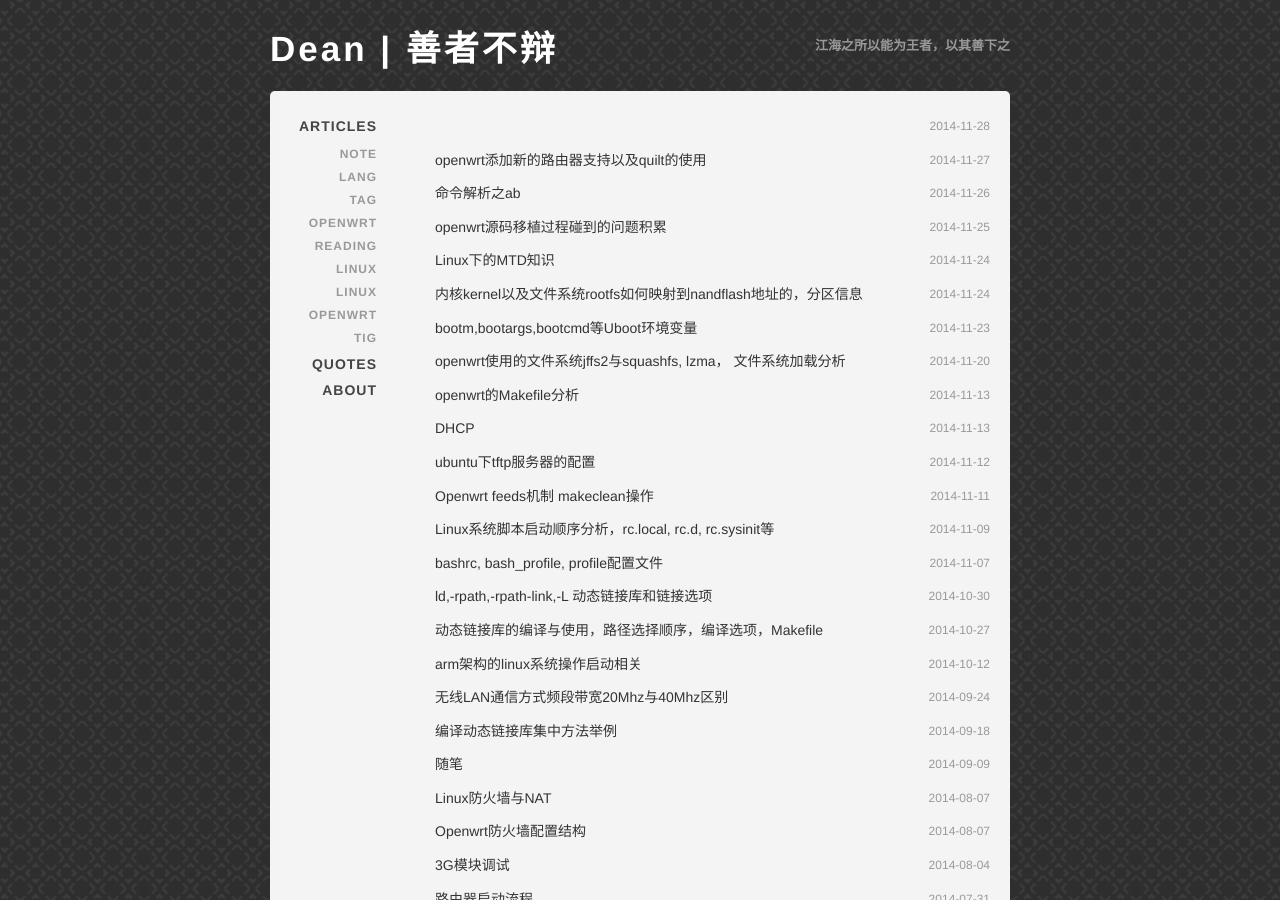
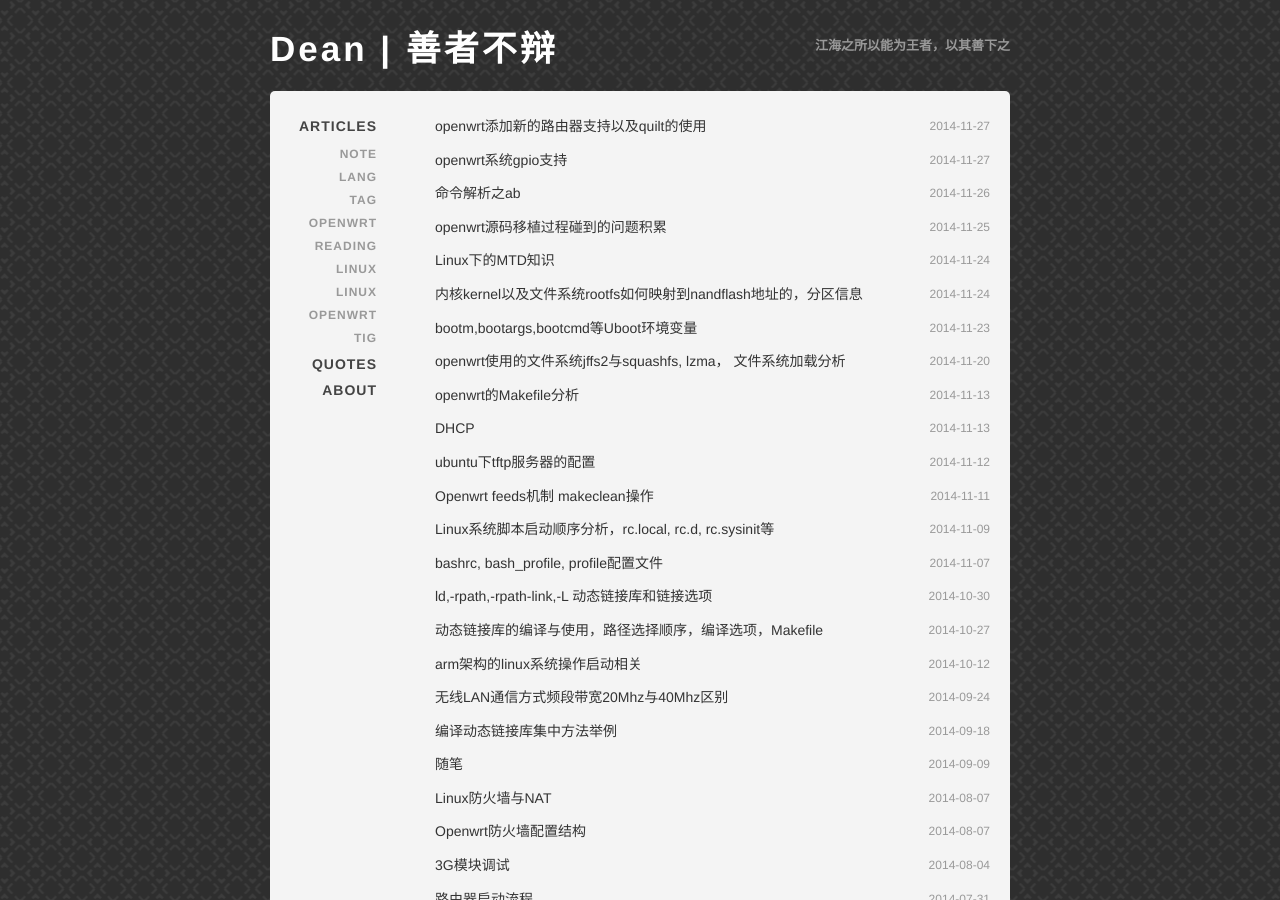
Before and after one commit to deanshishang/deanshishang.github.com, a Jekyll site: the page built from index.html, in a window 1280 px wide and 900 px high. Built offline with Jekyll 4.4.1, drawn with Linux system fonts in a browser that asks for light colours.

Commit message:
change the file

```diff
--- a/_posts/2014-11-27-openwrtgpio.md
+++ b/_posts/2014-11-27-openwrtgpio.md
@@ -1,6 +1,6 @@
 ---
 layout: post
-title：openwrt系统gpio控制
+title: openwrt系统gpio支持
 category: openwrt
 ---
 
```
